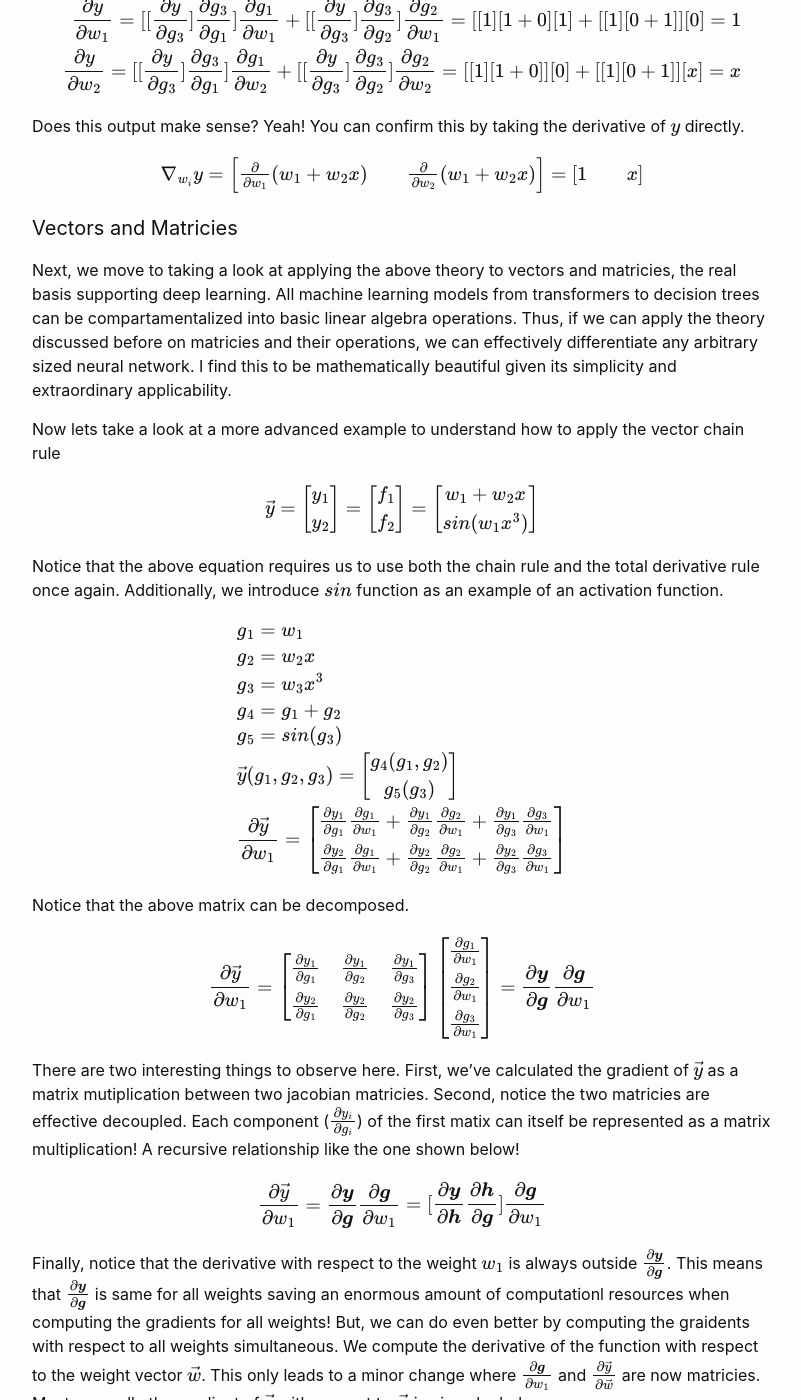
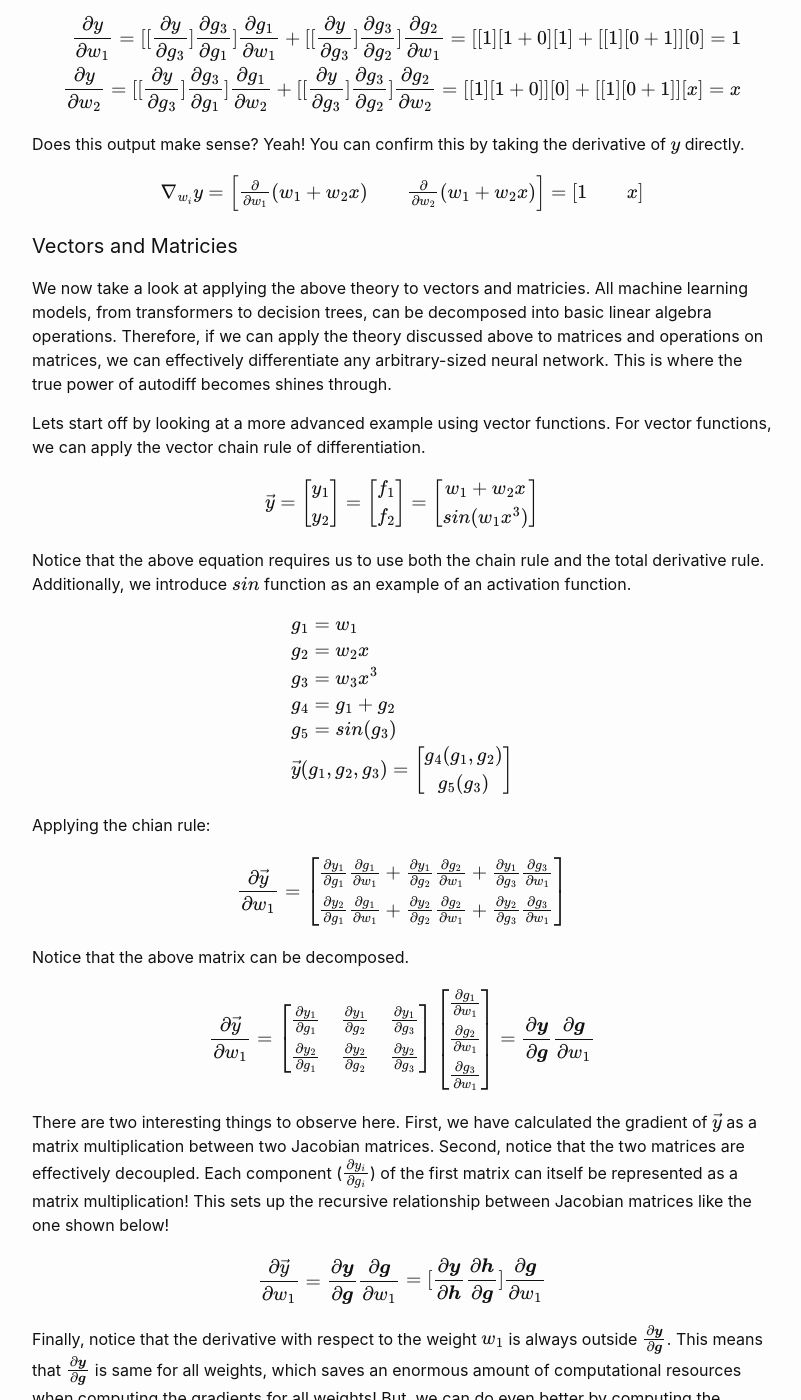
Before and after one commit to DevarakondaV/DevarakondaV.github.io, a Jekyll site: the page built from _posts/2023-05-23-Diving-into-automatic-differentiation.markdown, in a window 1280 px wide and 1400 px high, scrolled down 2478 px. Shown: the whole window, without its empty margins (238-1039 px from the left). Built offline with Jekyll 4.4.1, drawn with Linux system fonts in a browser that asks for light colours; formulas are drawn with MathJax 3; some of the changed text lies outside the part shown.

Commit message:
Draft fix Autodiff.

````diff
--- a/_posts/2023-05-23-Diving-into-automatic-differentiation.markdown
+++ b/_posts/2023-05-23-Diving-into-automatic-differentiation.markdown
@@ -6,21 +6,18 @@
 ---
 # Intro
 
-For my graduate degree, I did a deep dive into autodifferentiation. I was writing a library that can perform training and inference on arithmetic circuits. Arithmetic circuits are a compiled Bayesian network that use standard operations found
-in neural networks. This lets us use computational engines like TensorFlow to train
-the circuit. For various reasons, we wanted to decouple from TensorFlow and use
-numpy for differentiation and training. This gave me an opportunity to dive into auto differentiation and understand how deep neural networks are differentiated and trained.
+In my graduate studies, I did a deep dive into autodifferentiation. I was struck by its simplicity and elegance, which inspired me to write this article. I was exploring how to write a library for training and inference on arithmetic circuits. Arithmetic circuits are a compiled Bayesian network that can use standard linear algebra operations. This allows us to train the circuit like a neural network using computational engines like TensorFlow or PyTorch. However, we wanted to decouple from these engines and use NumPy for differentiation and training. This gave me the opportunity to dive headfirst into autodifferentiation and truly appreciate the power of this technique.
 
 # Theory
 
-Autodiff boils down to repeatedly applying the chain rule of differentiation. This rule defines the derivative of a composite function.
+The foundational theory behind autodiff is the chain rule of differentiation. This rule is applied to composite functions. An example is given below.
 
 $$
-Composite\;Function:\;f\dot\;g\dot\;h = f(g(h(x)))\\
+Composite\;Function:\;f\dot\;g = f(g(x))\\
 Chain\;Rule:\;\frac{d}{dx}f(g(x)) = \frac{d}{dg}f(g(x))\frac{d}{dx}g(x)
 $$
 
-The chain rule, lets us differentiate $$f$$ with respect to $$x$$ like below. Note for clarity, some functions are defined with $$g_i$$.
+The chain rule is not limited by the depth of the composite. In fact, it can differentiate composite functions with any arbitrary depth. Below, I give an example of differentiating a composite functions of a composite function like $$f$$. Note that I redefined some functions using $$g_i$$.
 
 $$
 \begin{align*}
@@ -34,7 +31,7 @@
 \end{align*}
 $$
 
-Notice the recursive realtionship present in this defintion. Computing this is straightforward and a trivial example is given below.
+Notice the recursive inherent in this definition. This recursion is exploited in order to compute the derivative of deep neural networks. Computing this is straightforward and a trivial example is given below.
 
 $$
 \begin{align*}
@@ -51,11 +48,10 @@
 \frac{d}{dx}f(g(h(x))) = \frac{df}{dg_2}[\frac{dg_2}{dg_1}[\frac{dg_1}{dg_0}\frac{dg_0}{dx}]] = 4[2[1[1]]] = 8
 $$
 
-#### Reverse Mode Auto differentiation - Back Propagation
+#### Reverse Mode Auto differentiation
 
-In order to keep this discussion as concise as possible, I've decided to only talk about reverse auto differentation. In the previous secion, we discussion forward mode accumulation. Most deep learning libraries will implement reverse auto differentation (Back Prop) because is it is significationly more efficient when dealing with a large number of variables. Reverse mode lets us compute the function $$y$$ and its derivative in two traversals.
+In the previous section, we discussed forward mode accumulation autodiff. Most deep learning libraries use an alternative strategy called reverse mode automatic differentiation (backpropagation). Although we will skip the details here, this strategy is significantly more efficient when dealing with a large number of trainable variables. In reverse mode, we differentiate the function with the innermost function first. An example is given below.
 
-In reverse mode, we differentiate the function with the innermost function first. An example is given below.
 
 $$
 \begin{align*}
@@ -69,10 +65,7 @@
 \end{align*}
 $$
 
-Notice that the order of the operations is different from forward mode. This order is what improves the computational efficiency of computing the gradient.
-
-
-Lets increase the complexity of our functions by introducing more variables. We introduce $$w_i$$ which refers to "weights" that one would see in neural networks. Now we differentiate with respect to the weights of the function as one would exepect in neural networks. What we're actually computing is the gradient of the function with respect to its weights.
+Notice how the order of the operations in this approach is different from forward mode. The recursive relation is still present but the derivative with respect to the weights is now outside the parenthesis. This order is what improves the computational efficiency of the entire operation. Lets increase the complexity of the examples and introduce more variables. We introduce weights, represented by $$w_i$$, as the target to differentiate against.
 
 $$
 \begin{align*}
@@ -84,7 +77,7 @@
 \end{align*}
 $$
 
-But there is a problem here when we encounter $$g_3$$. It is a composite function of two variables $$g_1$$ and $$g_2$$. Although not obvious in this example, it is reasonalbe to expect that both $$g_1$$ and $$g_2$$ could be dependent on the same weight. In this scenario, how would one find the derivative of $$y$$ with respect to $$w_1$$? The answer is to apply the total derivatives rule.
+Before we dive into the math,  let's consider a problem that arises when we encounter $$g_3$$. It is a composite function of two variables $$g_1$$ and $$g_2$$. Although not obvious in this example, it is reasonable to expect that both $$g_1$$ and $$g_2$$ could be dependent on the same weight. Additionally, even if they did not depend on the same weight, it is not possible to know at run time which functions and weights are coupled in very large neural networks. In this scenario, how could one find the derivative of $$y$$ with respect to $$w_1$$? The answer is to apply the total derivatives rule.
 
 $$
 \frac{\partial f(w,g_1,g_2,...g_n)}{\partial w} = \frac{\partial f}{\partial w}\frac{\partial w}{\partial w} +
@@ -150,9 +143,10 @@
 
 #### Vectors and Matricies
 
-Next, we move to taking a look at applying the above theory to vectors and matricies, the real basis supporting deep learning. All machine learning models from transformers to decision trees can be compartamentalized into basic linear algebra operations. Thus, if we can apply the theory discussed before on matricies and their operations, we can effectively differentiate any arbitrary sized neural network. I find this to be mathematically beautiful given its simplicity and extraordinary applicability.
+We now take a look at applying the above theory to vectors and matricies. All machine learning models, from transformers to decision trees, can be decomposed into basic linear algebra operations. Therefore, if we can apply the theory discussed above to matrices and operations on matrices, we can effectively differentiate any arbitrary-sized neural network. This is where the true power of autodiff becomes shines through.
 
-Now lets take a look at a more advanced example to understand how to apply the vector chain rule
+
+Lets start off by looking at a more advanced example using vector functions. For vector functions, we can apply the vector chain rule of differentiation.
 
 $$
 \begin{align*}
@@ -174,7 +168,7 @@
 \end{align*}
 $$
 
-Notice that the above equation requires us to use both the chain rule and the total derivative rule once again. Additionally, we introduce $$sin$$ function as an example of an activation function.
+Notice that the above equation requires us to use both the chain rule and the total derivative rule. Additionally, we introduce $$sin$$ function as an example of an activation function.
 
 $$
 \begin{align*}
@@ -188,6 +182,13 @@
 g_4(g_1,g_2) \\
 g_5(g_3)
 \end{bmatrix}\\
+\end{align*}
+$$
+
+Applying the chian rule:
+
+$$
+\begin{align*}
 & \frac{\partial \vec{y}}{\partial w_1} =
 \begin{bmatrix}
 \frac{\partial y_1}{\partial g_1}\frac{\partial g_1}{\partial w_1} +
@@ -226,7 +227,7 @@
 \end{align*}
 $$
 
-There are two interesting things to observe here. First, we've calculated the gradient of $$\vec{y}$$ as a matrix mutiplication between two jacobian matricies. Second, notice the two matricies are effective decoupled. Each component ($$\frac{\partial y_i}{\partial g_i}$$) of the first matix can itself be represented as a matrix multiplication! A recursive relationship like the one shown below!
+There are two interesting things to observe here. First, we have calculated the gradient of $$\vec{y}$$ as a matrix multiplication between two Jacobian matrices.  Second, notice that the two matrices are effectively decoupled. Each component ($$\frac{\partial y_i}{\partial g_i}$$) of the first matrix can itself be represented as a matrix multiplication! This sets up the recursive relationship between Jacobian matrices like the one shown below!
 
 $$
 \begin{align*}
@@ -238,7 +239,7 @@
 \frac{\partial \boldsymbol{g}}{\partial w_1}
 $$
 
-Finally, notice that the derivative with respect to the weight $$w_1$$ is always outside $$\frac{\partial \boldsymbol{y}}{\partial \boldsymbol{g}}$$. This means that $$\frac{\partial \boldsymbol{y}}{\partial \boldsymbol{g}}$$ is same for all weights saving an enormous amount of computationl resources when computing the gradients for all weights! But, we can do even better by computing the graidents with respect to all weights simultaneous. We compute the derivative of the function with respect to the weight vector $$\vec{w}$$. This only leads to a minor change where $$\frac{\partial \boldsymbol{g}}{\partial w_1}$$ and $$\frac{\partial \vec{y}}{\partial \vec{w}}$$ are now matricies. Most generally the gradient of $$\vec{y}$$ with respect to $$\vec{w}$$ is given by below.
+Finally, notice that the derivative with respect to the weight $$w_1$$ is always outside $$\frac{\partial \boldsymbol{y}}{\partial \boldsymbol{g}}$$. This means that $$\frac{\partial \boldsymbol{y}}{\partial \boldsymbol{g}}$$ is same for all weights, which saves an enormous amount of computational resources when computing the gradients for all weights! But, we can do even better by computing the gradients with respect to all weights simultaneous. We compute the derivative of the function with respect to the weight vector $$\vec{w}$$. This only leads to a minor change where $$\frac{\partial \boldsymbol{g}}{\partial w_1}$$ and $$\frac{\partial \vec{y}}{\partial \vec{w}}$$ are now matrices. Most generally the gradient of $$\vec{y}$$ with respect to $$\vec{w}$$ is given by below.
 
 $$
 \begin{align*}
@@ -261,7 +262,7 @@
 \end{align*}
 $$
 
-Now lets complete the example and make sure we get what we we expect. For brevity, I ignored the recursive relations but the approach should be clear.
+Now lets continue with the the example and make sure we get the expected gradient. For brevity, I ignored the recursive relations but the approach should be clear.
 
 $$
 \begin{align*}
@@ -336,7 +337,7 @@
 \end{align*}
 $$
 
-Is this correct? Lets compute the jacobian as it's usually done.
+Is this correct? Lets compute the jacobian without the chain rule.
 
 $$
 \begin{align*}
@@ -354,19 +355,19 @@
 \end{align*}
 $$
 
-Finally, notice that for one of the partial derivatives we derive a $$cosine$$. These values can be calculated while performing the forward pass through the network. Then in the backwards pass, the values can be used to compute the gradient! Finally, we can take a look at the operations in a neural network and write some code.
+Finally, notice that for one of the partial derivatives we need to evaluate $$cos(g_3)$$. Values like this, which appear in the jacobian, are intermediate values in the calculation of the gradient. One can calculate these values while evaluating the function $$\vec{y}$$, a forward pass! Then in the backwards pass, these values can be used to compute the gradient!
 
 # Operations
 
-Below, I give some examples of very basic operations and their gradients. The code also shows how to structure code in order to build differentiable operations invovled in machine learning. Finally, note that in the quations given below $$J$$ represents the jacobian from the previous operation. If there are no previous operations then this value is simply a matrix of ones.
+Lets take a look at some basic operations and their gradients in code. In the equations below, $$J$$ represents the jacobian from a previous operation. If there are no previous operations then this value is simply a matrix of ones.
 
 #### Addition
 
 Lets start off by looking at adding two matricies and their derivative.
 
 $$
-C = A + B \quad
-\frac{\partial C}{\partial A} = I + 0 = \boldsymbol{J}I \quad
+C = A + B \\
+\frac{\partial C}{\partial A} = I + 0 = \boldsymbol{J}I \\
 \frac{\partial C}{\partial B} = 0 + I = \boldsymbol{J}I
 $$
 
@@ -454,11 +455,11 @@
 
 #### Matrix Multiplication
 
-Differentiating a matrix multiplication is a little tricky. I've given the solution below along with the explanation.
+Differentiating a matrix multiplication is a little tricky. I've given the solution below for brevity.
 
 $$
-C = AB \quad
-\frac{\partial C}{\partial A} = \boldsymbol{J}B^T \quad
+C = AB \\
+\frac{\partial C}{\partial A} = \boldsymbol{J}B^T \\
 \frac{\partial C}{\partial B} = A^T\boldsymbol{J}
 $$
 
@@ -483,9 +484,9 @@
 JacobianA, JacobianB = Op.backward(1)
 ```
 
-#### Chained Operations
+#### Chaining Operations
 
-Below, I give an example of chaining operations together and computing the gradient of the entire operation. The chained operations are a corallory to layers in neural network. Below we compute $$f = (A + B)*C$$ and then compute the gradient of $$f$$ with respect to $$A$$ and $$C$$. In the "forward pass" we compute the list of operations and in the backward pass we compute the gradient.
+Here, I give an example of chaining operations together and computing the gradient of the entire function. One can think of this as a "tiny" neural network containing some operations. Below, we compute $$f = (A + B)*C$$ in the forward pass. In the backward pass, we compute the gradient of $$f$$ with respect to $$A$$ and $$C$$.
 
 ```
 A = np.array()
@@ -502,11 +503,13 @@
 [jacobianD, jacobianC] = multiplyOp.backward(np.ones(E.shape))
 [jacobianA, jacobianB] = addOp.backward(jacobianD)
 
+# jacobianA ---- Derivative of f with respect to A
+# jacobianB ---- Derivative of f with respect to B
 ```
 
 #### Conclusion
 
-In this post, we explore the basics of how autodifferentiation works in most machine learning libraries. Often times, I've marveled at mathematics to be beautiful in its simplicity and structure. Autodifferentiation exemplifies an instance of this, where regardless of the complexity of deep neural network, the gradients can be computed with easy. Although not discussed in this post, computing the gradients for a neural network is an $$O(n)$$ operation where $$n$$ is the number of layers. Incredibly, we can get further improvements because lots arithmetic operations produce gradients that are sparse in ways that one could explot. But that's a conversation for another time!
+In this post, we explored the very basics of how autodifferentiation works in most machine learning libraries. We saw how autodiff can be used to compute the gradients of complex functions, such as deep neural networks, with relative ease. We also talked very briefly about computational cost of different approaches to autodiff. Incredibly, we can get even further computation efficiency by exploiting mathematical symmetries and sparsities present in Jacobians when applying autodiff. But that is a conversation for a different time; here we explore the fascinating simplicity and structure of autodifferentiation.
 
 #### Ref
 
````
Also changed, not shown: other parts of _posts/2023-05-23-Diving-into-automatic-differentiation.markdown (+7 -7 lines).
